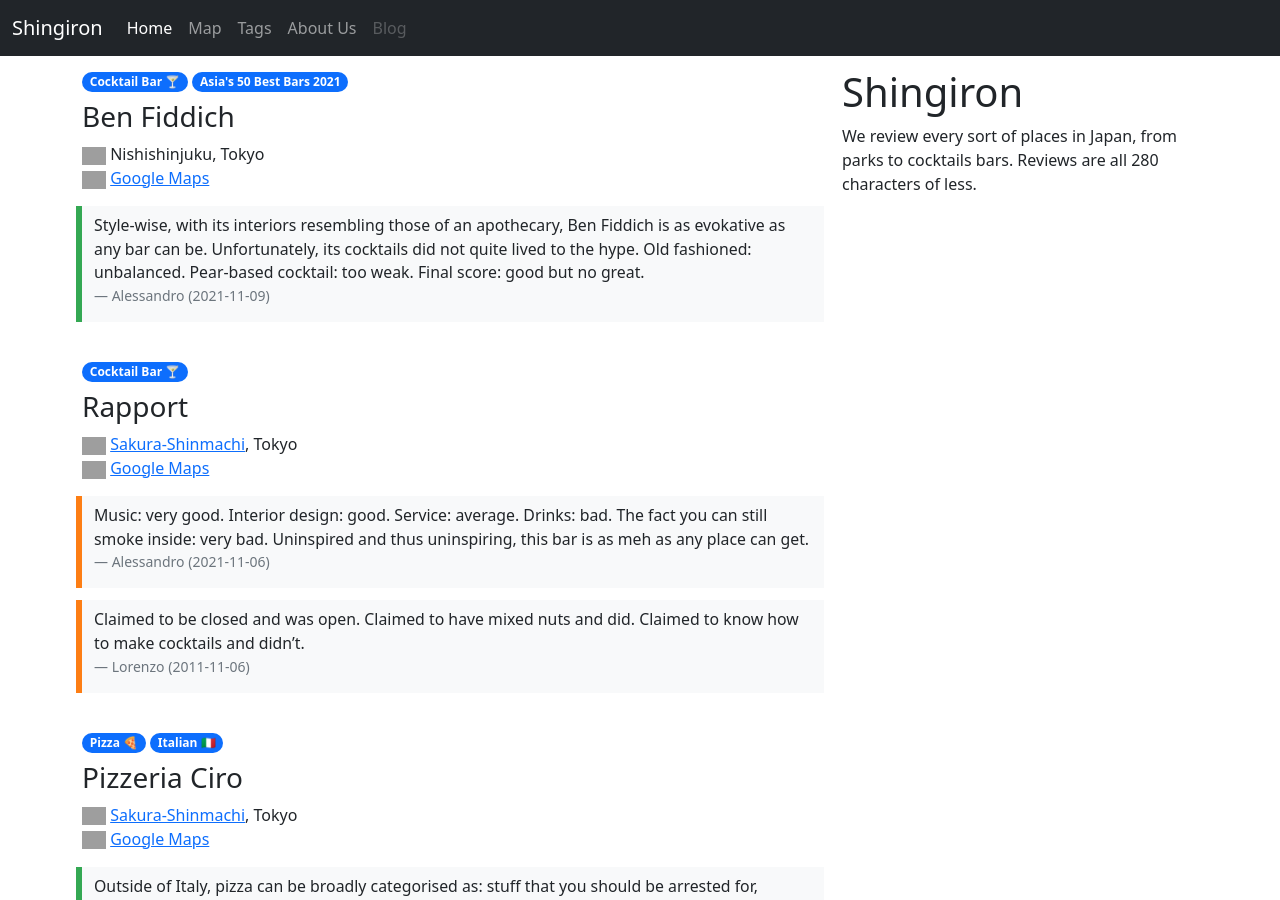
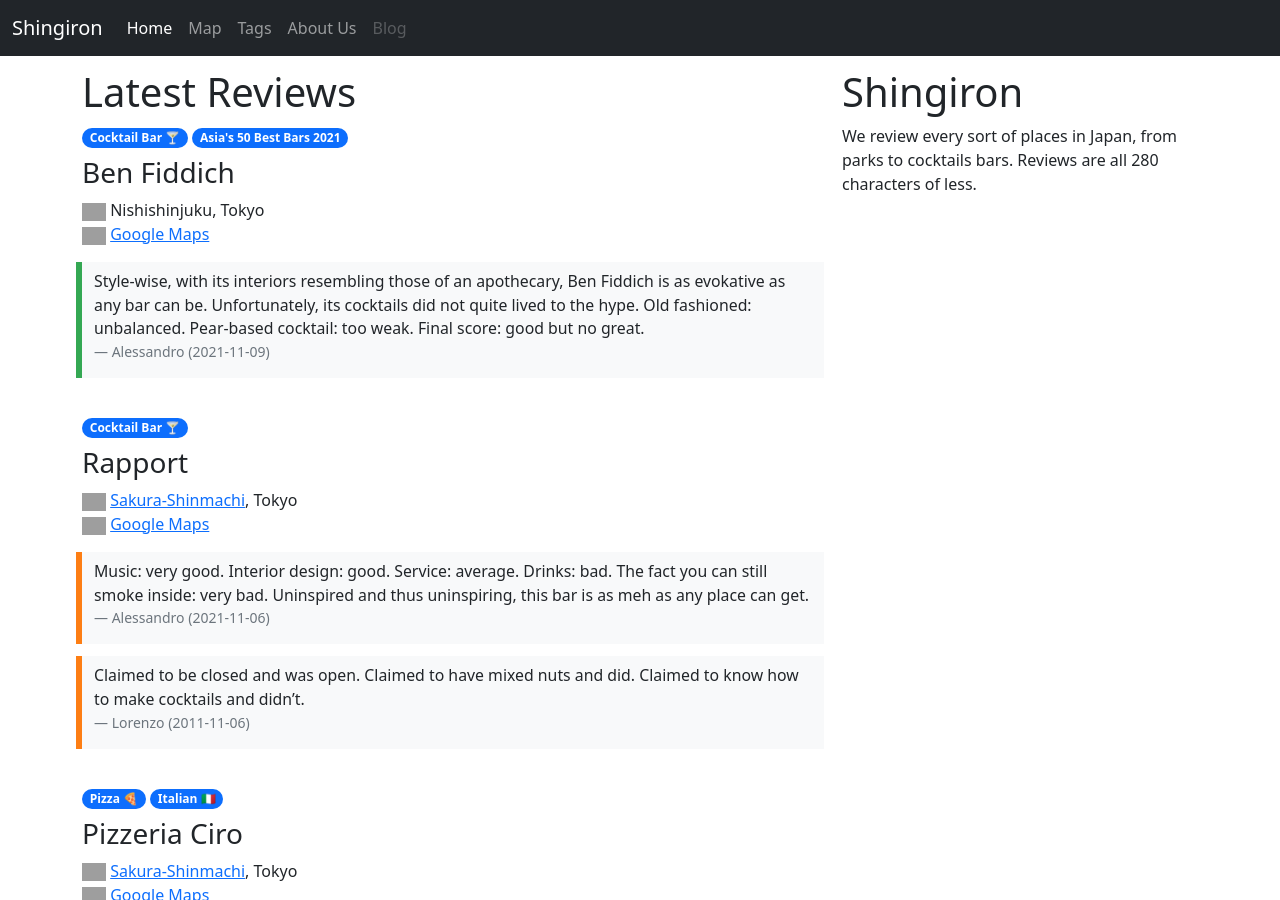
Before and after one commit to alessandrosp/shingiron, a Jekyll site: the page built from docs/index.html, in a window 1280 px wide and 900 px high. Built offline with Jekyll 4.4.1, drawn with Linux system fonts in a browser that asks for light colours; nearby versions of some CDN libraries; grey boxes are pictures that could not be loaded.

Commit message:
Update index.html

```diff
--- a/docs/index.html
+++ b/docs/index.html
@@ -2,5 +2,6 @@
 title: Home
 layout: default
 ---
+<h1>Latest Reviews</h1>
 {% assign sorted_places = site.places | sort: "created" | reverse %}
 {% include reviews_list.html reviews=sorted_places %}
```
